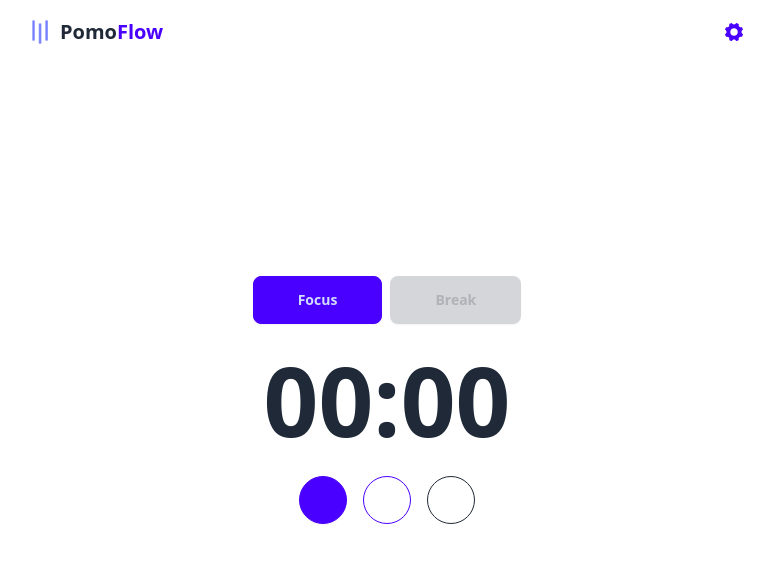
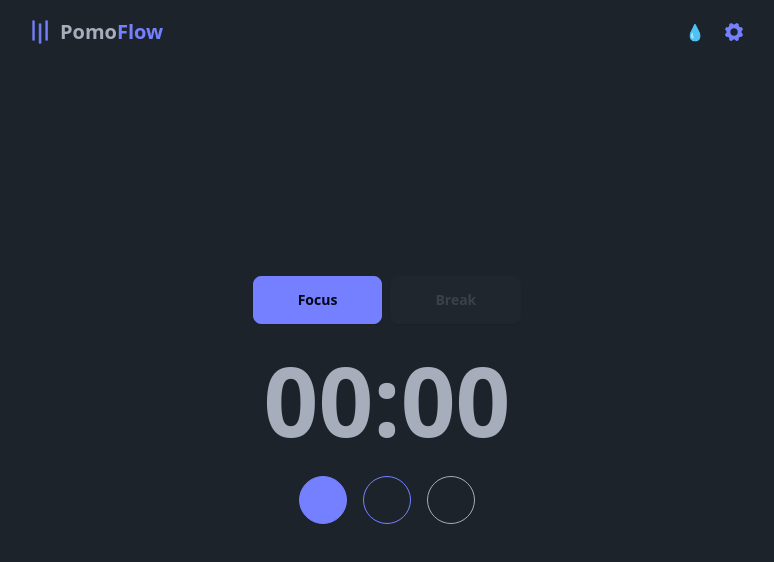
Before and after one commit to mikumino/pomoflow, an Astro site: page / in a window 1280 px wide. Shown: the whole page, without its empty margins (253-1027 px from the left). Built offline with nearby package versions, Linux system fonts and the light colour scheme; Astro itself is replaced by a stand-in of ours; some icons are missing.

Commit message:
Add theme controller

```diff
--- a/src/components/Navbar.astro
+++ b/src/components/Navbar.astro
@@ -13,6 +13,11 @@ import pomoflow from  "../assets/pomoflow.png";
     <div class="navbar-center">
     </div>
     <div class="navbar-end">
+        <label class="swap swap-rotate">
+            <input type="checkbox" class="theme-controller" value="sunset" />
+            <span class="swap-off">💧</span>
+            <span class="swap-on">🍅</span>
+        </label>
         <Settings client:load/>
     </div>
 </div>
--- a/tailwind.config.mjs
+++ b/tailwind.config.mjs
@@ -4,6 +4,9 @@ export default {
 	theme: {
 		extend: {},
 	},
+    daisyui: {
+        themes: ['dark', 'sunset'],
+    },
 	plugins: [
         require('daisyui'),
     ],
```
